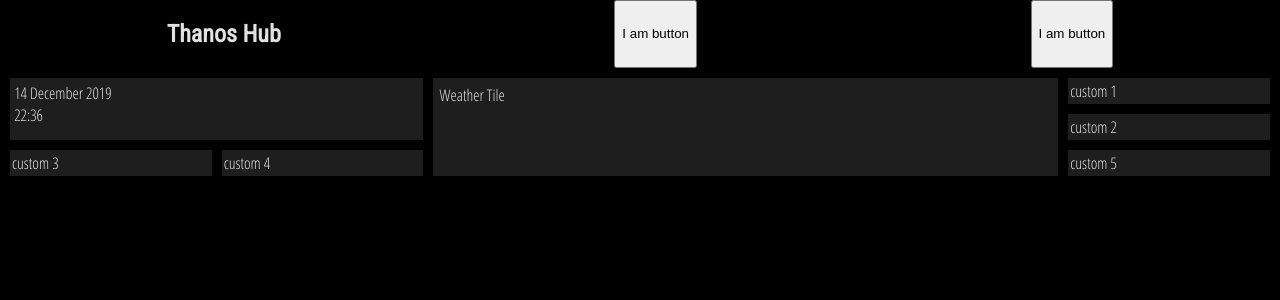
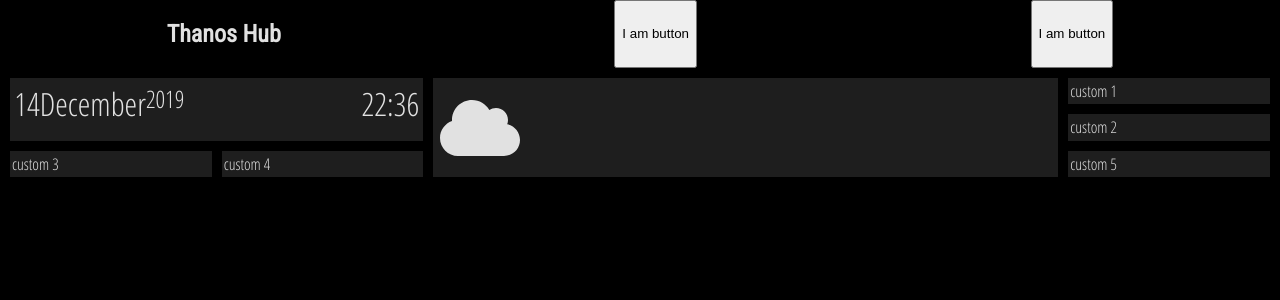
Before and after one commit to spage87/thanoshub, a React (Create React App) app in the folder reactjs/: page / in a window 1280 px wide. Shown: the top 300 px of the page. Built offline with nearby package versions, Linux system fonts and the light colour scheme.

Commit message:
Font Awesome

```diff
--- a/reactjs/package.json
+++ b/reactjs/package.json
@@ -3,6 +3,9 @@
   "version": "0.1.0",
   "private": true,
   "dependencies": {
+    "@fortawesome/fontawesome-svg-core": "^1.2.26",
+    "@fortawesome/free-solid-svg-icons": "^5.12.0",
+    "@fortawesome/react-fontawesome": "^0.1.8",
     "@material-ui/core": "^4.7.2",
     "@testing-library/jest-dom": "^4.2.4",
     "@testing-library/react": "^9.3.2",
--- a/reactjs/src/Components/Clock/Clock.tsx
+++ b/reactjs/src/Components/Clock/Clock.tsx
@@ -1,5 +1,29 @@
-import React, { Fragment, useState, useEffect, FC } from "react";
+import React, { useState, useEffect, FC } from "react";
 import { DateTime } from "luxon";
+import styled from "styled-components";
+
+const Wrapper = styled.section`
+  display: flex;
+  justify-content: space-between;
+`;
+
+const Date = styled.section`
+  display: flex;
+`;
+
+const Day = styled.section`
+  font-size: 2rem;
+`;
+const Month = styled.section`
+  font-size: 2rem;
+`;
+const Year = styled.section`
+  font-size: 1.5rem;
+`;
+
+const Time = styled.section`
+  font-size: 2rem;
+`;
 
 const Clock: FC = () => {
   const [dateTime, setDateTime] = useState(UpdateTime());
@@ -11,21 +35,22 @@ const Clock: FC = () => {
     return () => clearInterval(interval);
   }, []);
 
+  function UpdateTime() {
+    return DateTime.local();
+  }
+
   return (
-    <Fragment>
-      <div>
-        {dateTime.day} {dateTime.monthLong} {dateTime.year}
-      </div>
-      <div>
+    <Wrapper>
+      <Date>
+        <Day>{dateTime.day}</Day> <Month>{dateTime.monthLong}</Month>{" "}
+        <Year>{dateTime.year}</Year>
+      </Date>
+      <Time>
         {dateTime.hour}:{dateTime.minute >= 0 && dateTime.minute <= 9 ? 0 : ""}
         {dateTime.minute}
-      </div>
-    </Fragment>
+      </Time>
+    </Wrapper>
   );
 };
 
-function UpdateTime() {
-  return DateTime.local();
-}
-
 export default Clock;
--- a/reactjs/src/Components/Tile/Tile.tsx
+++ b/reactjs/src/Components/Tile/Tile.tsx
@@ -1,4 +1,4 @@
-import React, { Component, FC } from "react";
+import React, { FC } from "react";
 import { TileSize } from "../Tile/TileSize";
 import styled from "styled-components";
 
--- a/reactjs/src/Components/Weather/Weather.tsx
+++ b/reactjs/src/Components/Weather/Weather.tsx
@@ -1,7 +1,18 @@
-import React, { Fragment, FC } from "react";
+import React, { FC } from "react";
+import { FontAwesomeIcon } from "@fortawesome/react-fontawesome";
+import { faCloud } from "@fortawesome/free-solid-svg-icons";
+import styled from "styled-components";
+
+const Wrapper = styled.section`
+  font-size: 4rem;
+`;
 
 const Weather: FC = () => {
-  return <Fragment>Weather Tile</Fragment>;
+  return (
+    <Wrapper>
+      <FontAwesomeIcon icon={faCloud} />
+    </Wrapper>
+  );
 };
 
 export default Weather;
```
Also changed, not shown: 2 other files (tests, documents, lock files or other folders).
